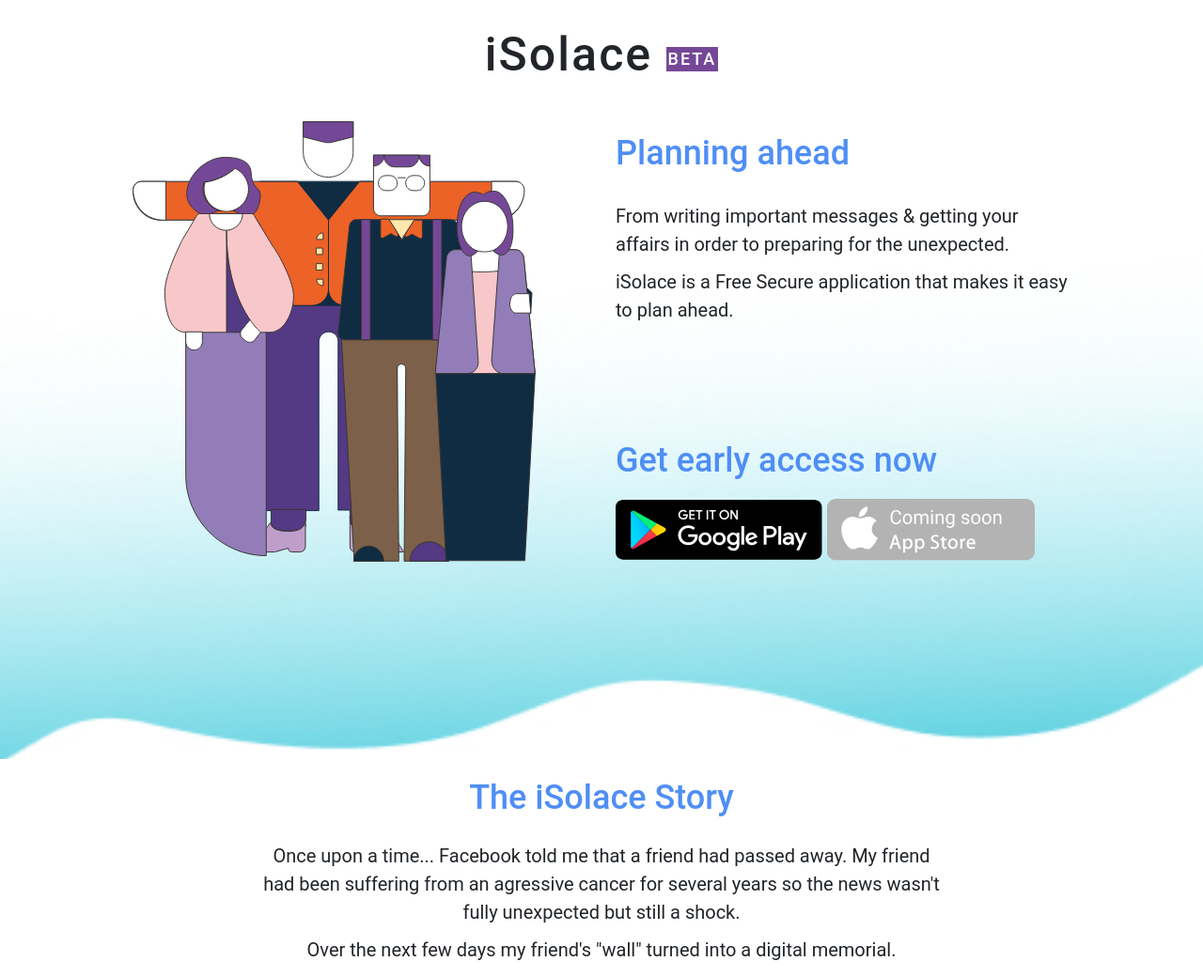
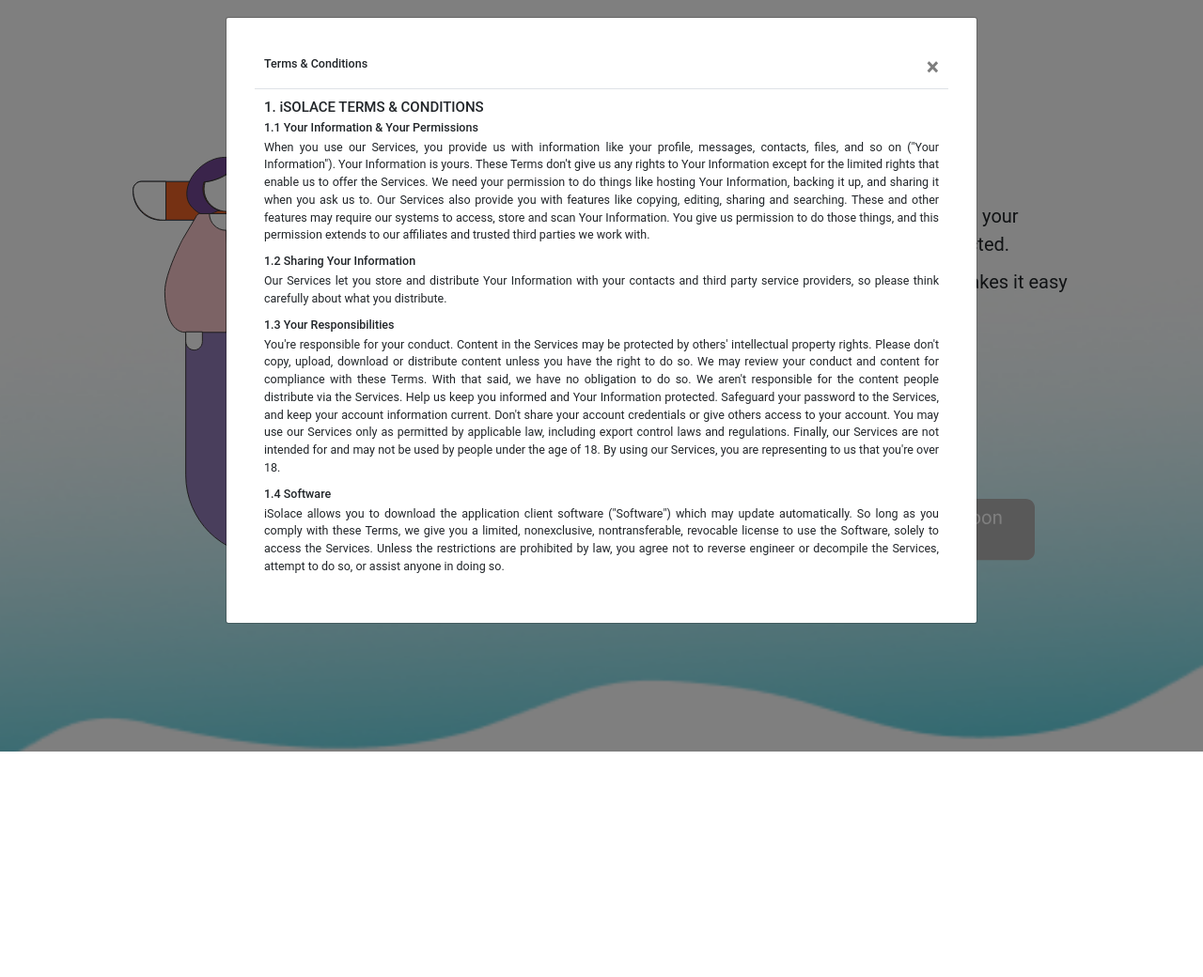
Before and after one commit to nguyenchicuong31998/isolace-landing-page, a PHP site: page /index.html in a window 1280 px wide, after a click on "Terms and conditions". Shown: the top 1040 px of the page at 94% size. After the commit the page ends 800 px from the top, so only its background shows below. Run offline with PHP 8.4, Linux system fonts and the light colour scheme; some libraries are stand-ins or nearby versions.

Commit message:
add modal terms and conditions

```diff
--- a/css/style.css
+++ b/css/style.css
@@ -198,6 +198,19 @@ body {
 .footer__link:hover {
   color: #000;
   text-decoration: none;
+}
+
+#terms-and-conditions {
+  font-size: 1.25rem;
+}
+#terms-and-conditions .modal-title {
+  font-size: 1.25rem;
+}
+#terms-and-conditions .close {
+  font-size: 2.5rem;
+}
+#terms-and-conditions p {
+  text-align: justify;
 }
 
 @media screen and (min-width: 576px) {
--- a/index.html
+++ b/index.html
@@ -12,7 +12,6 @@
   <link rel="stylesheet" href="https://use.fontawesome.com/releases/v5.7.0/css/all.css" integrity="sha384-lZN37f5QGtY3VHgisS14W3ExzMWZxybE1SJSEsQp9S+oqd12jhcu+A56Ebc1zFSJ" crossorigin="anonymous">
   <script src="https://code.jquery.com/jquery-3.2.1.slim.min.js" integrity="sha384-KJ3o2DKtIkvYIK3UENzmM7KCkRr/rE9/Qpg6aAZGJwFDMVNA/GpGFF93hXpG5KkN" crossorigin="anonymous"></script>
   <link rel="stylesheet" href="./css/style.css"/>
-
   <title>iSolace</title>
 </head>
 <body>
@@ -286,6 +285,56 @@
       </div>
   </div>
   <!-- #endregion -->
+  <!-- Modal -->
+  <div class="modal" id="terms-and-conditions" tabindex="-1" role="dialog">
+    <div class="modal-dialog modal-lg" role="document">
+    <div class="modal-content p-5">
+        <div class="modal-header">
+        <h5 class="modal-title"><span class="font-family-bold">Terms & Conditions</span></h5>
+            <button type="button" class="close" data-dismiss="modal" aria-label="Close">
+                <span aria-hidden="true">&times;</span>
+            </button>
+        </div>
+        <div class="modal-body">
+            <h4><span>1. iSOLACE TERMS & CONDITIONS</span></h4>
+            <h5>
+                <span>
+                    1.1 Your Information & Your Permissions
+                </span>
+            </h5>
+            <p>When you use our Services, you provide us with information like your profile, messages, contacts, files, and so on ("Your Information"). Your Information is yours. These Terms don't give us any rights to Your Information except for the limited rights that enable us to offer the Services.
+                We need your permission to do things like hosting Your Information, backing it up, and sharing it when you ask us to. Our Services also provide you with features like copying, editing, sharing and searching. These and other features may require our systems to access, store and scan Your Information. You give us permission to do those things, and this permission extends to our affiliates and trusted third parties we work with.
+            </p>
+            <h5>
+                <span>
+                   1.2 Sharing Your Information
+                </span>
+            </h5>
+            <p>
+                Our Services let you store and distribute Your Information with your contacts and third party service providers, so please think carefully about what you distribute.
+            </p>
+            <h5>
+                <span>
+                  1.3 Your Responsibilities
+                </span>
+            </h5>
+            <p>
+                You're responsible for your conduct. Content in the Services may be protected by others' intellectual property rights. Please don't copy, upload, download or distribute content unless you have the right to do so.
+                We may review your conduct and content for compliance with these Terms. With that said, we have no obligation to do so. We aren't responsible for the content people distribute via the Services.
+                Help us keep you informed and Your Information protected. Safeguard your password to the Services, and keep your account information current. Don't share your account credentials or give others access to your account.
+                You may use our Services only as permitted by applicable law, including export control laws and regulations. Finally, our Services are not intended for and may not be used by people under the age of 18. By using our Services, you are representing to us that you're over 18.
+            </p>
+            <h5><span>1.4 Software</span></h5>
+            <p>
+                iSolace allows you to download the application client software ("Software") which may update automatically. So long as you comply with these Terms, we give you a limited, nonexclusive, nontransferable, revocable license to use the Software, solely to access the Services. Unless the restrictions are prohibited by law, you agree not to reverse engineer or decompile the Services, attempt to do so, or assist anyone in doing so.
+            </p>
+        </div>
+        </div>
+     </div>
+    </div>
+
+
+
 
     <script type="text/javascript">
         $(document).ready(function(){
```
Also changed, not shown: sass/_main.scss (+13 -0 lines), 1 other file.
